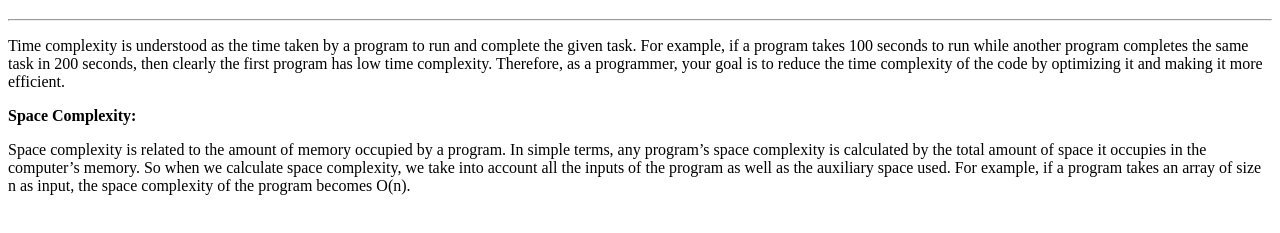
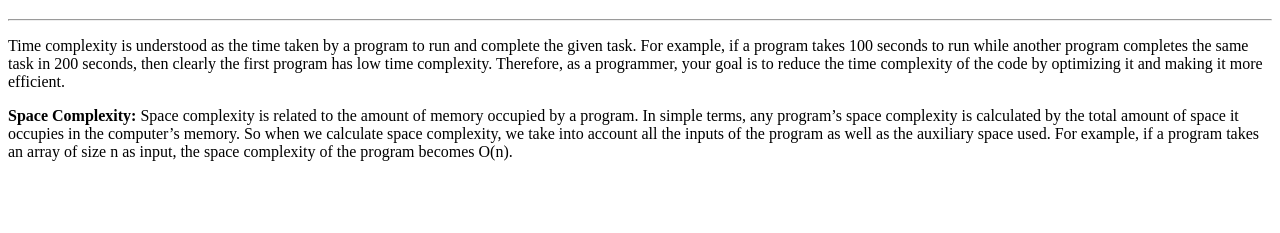
Before and after one commit to acciojob/time-and-space-complexity-rajprince320, a website: page main.html in a window 1280 px wide. Shown: the part 61-294 px from the top of the page. Drawn offline with Linux system fonts and the light colour scheme.

Commit message:
created a submission

```diff
--- a/main.html
+++ b/main.html
@@ -11,8 +11,7 @@
 		<h1>Time and Space Complexity</h1>
 		<hr>
 	<p>Time complexity is understood as the time taken by a program to run and complete the given task. For example, if a program takes 100 seconds to run while another program completes the same task in 200 seconds, then clearly the first program has low time complexity. Therefore, as a programmer, your goal is to reduce the time complexity of the code by optimizing it and making it more efficient.</p>
-		<b>Space Complexity:</b>
-		<p> Space complexity is related to the amount of memory occupied by a program. In simple terms, any program’s space complexity is calculated by the total amount of space it occupies in the computer’s memory. So when we calculate space complexity, we take into account all the inputs of the program as well as the auxiliary space used. For example, if a program takes an array of size n as input, the space complexity of the program becomes O(n).</p>
+		<p><b>Space Complexity: </b>Space complexity is related to the amount of memory occupied by a program. In simple terms, any program’s space complexity is calculated by the total amount of space it occupies in the computer’s memory. So when we calculate space complexity, we take into account all the inputs of the program as well as the auxiliary space used. For example, if a program takes an array of size n as input, the space complexity of the program becomes O(n).</p>
 		<script type="text/javascript" src="./script.js">
 </script>
 
```
